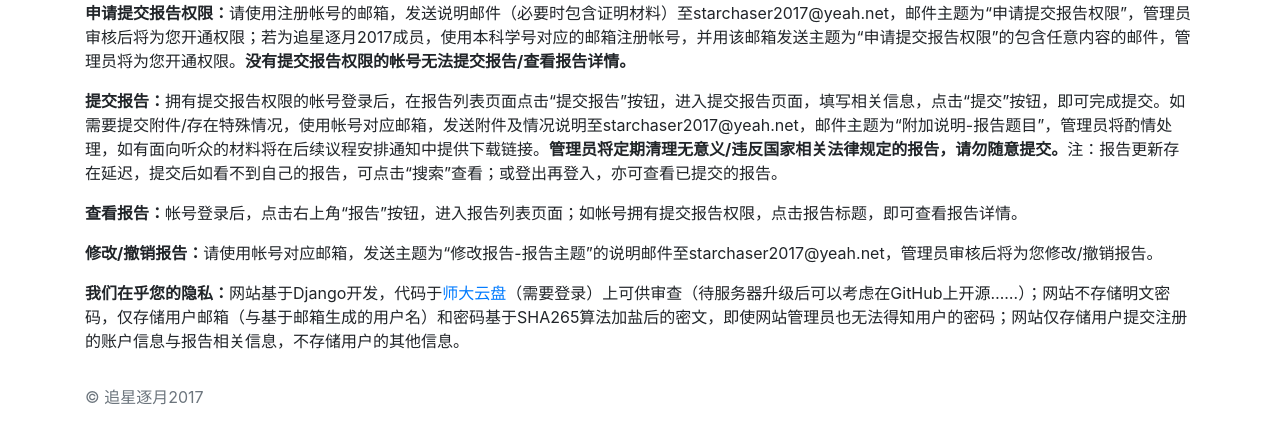
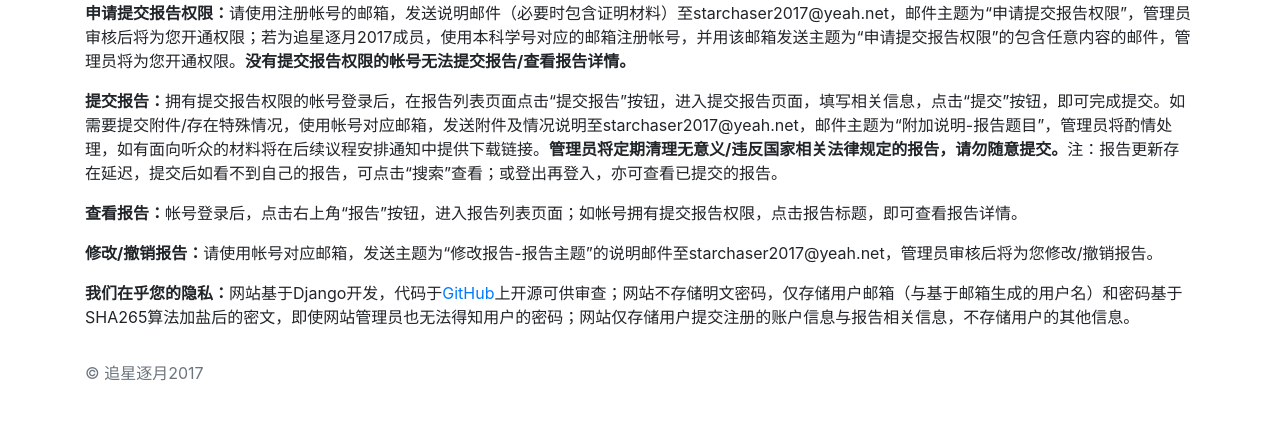
Before and after one commit to ChenfaZheng/StarChaser2017Forum, a Django app: page /about/ in a window 1280 px wide. Shown: the part 1877-2302 px from the top of the page. After the commit the page ends 2258 px from the top, so only its background shows below. Run offline with Django 4.2, Linux system fonts and the light colour scheme; parts of the project's set-up code (start-up, migrations or seed data) failed here and were passed over; some libraries are stand-ins or nearby versions.

Commit message:
update About

```diff
--- a/static/css/base.css
+++ b/static/css/base.css
@@ -24,7 +24,3 @@ p#homecontent {
 h1#hometitle {
     -webkit-text-stroke: 0.005em navy;
 }
-
-.table td {
-    text-align: center;
-}
--- a/templates/about.html
+++ b/templates/about.html
@@ -151,7 +151,7 @@
     </p>
 
     <p>
-        <strong>我们在乎您的隐私：</strong>网站基于Django开发，代码于<a href="https://pan.bnu.edu.cn/l/GFK1L6">师大云盘</a>（需要登录）上可供审查（待服务器升级后可以考虑在GitHub上开源……）；网站不存储明文密码，仅存储用户邮箱（与基于邮箱生成的用户名）和密码基于SHA265算法加盐后的密文，即使网站管理员也无法得知用户的密码；网站仅存储用户提交注册的账户信息与报告相关信息，不存储用户的其他信息。
+        <strong>我们在乎您的隐私：</strong>网站基于Django开发，代码于<a href="https://github.com/ChenfaZheng/StarChaser2017Forum">GitHub</a>上开源可供审查；网站不存储明文密码，仅存储用户邮箱（与基于邮箱生成的用户名）和密码基于SHA265算法加盐后的密文，即使网站管理员也无法得知用户的密码；网站仅存储用户提交注册的账户信息与报告相关信息，不存储用户的其他信息。
     </p>
 
 
```
